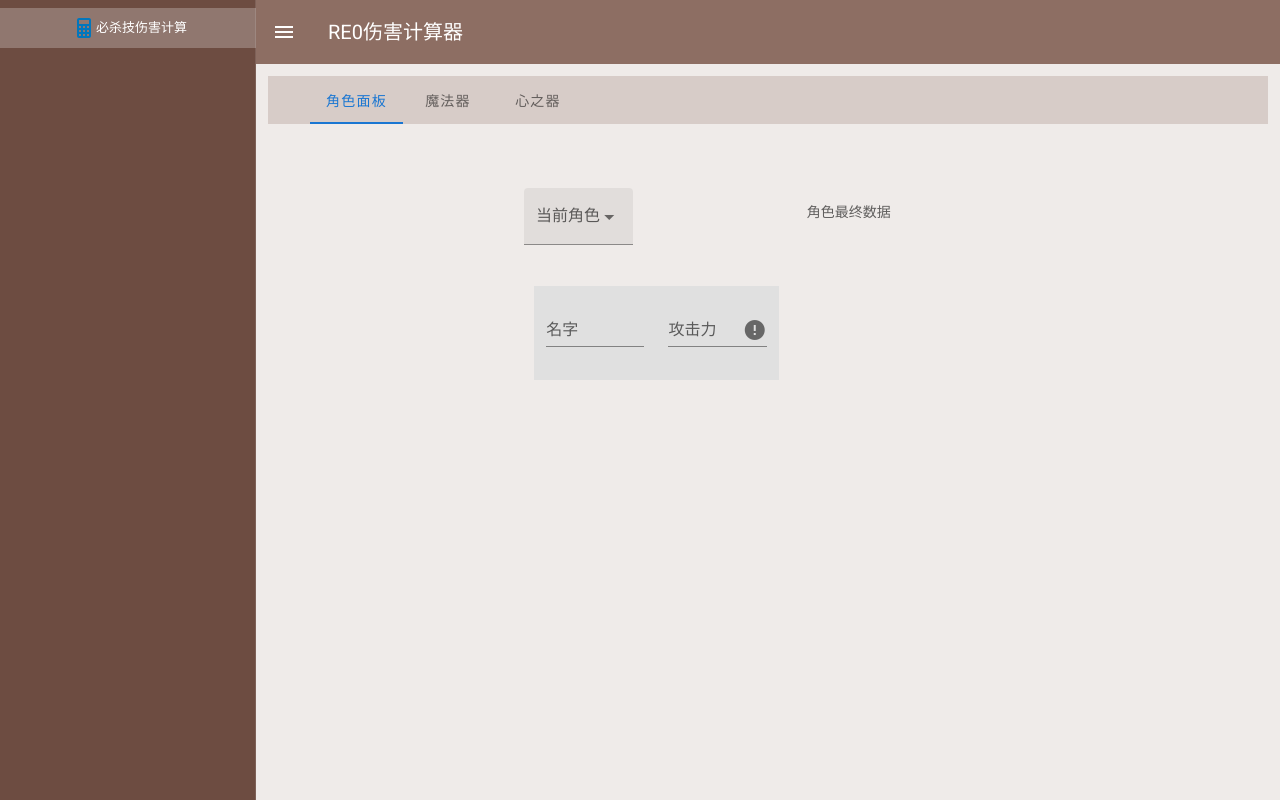
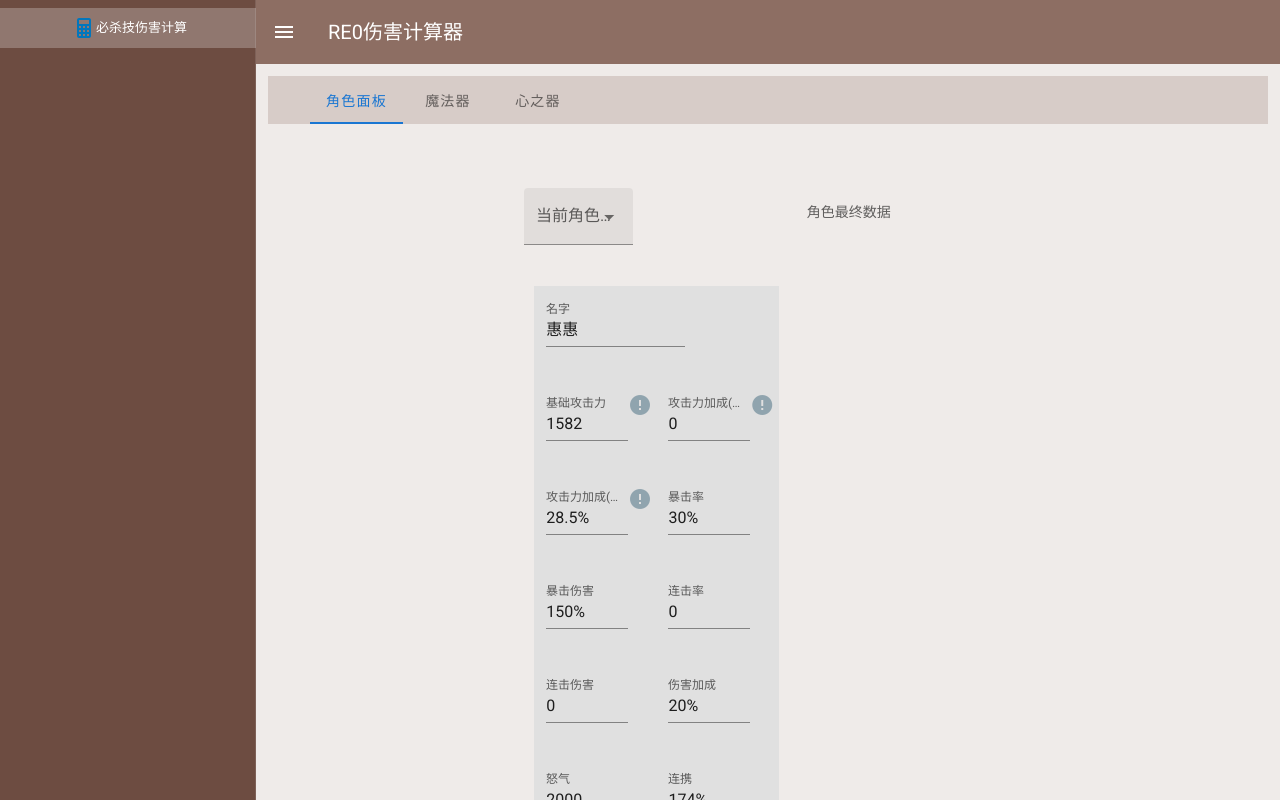
Before and after one commit to LevyDeng/RE0DamageCaculator, a Vue app: page /#/character in a window 1280 px wide. Shown: the top 800 px of the page. Built offline with nearby package versions, Linux system fonts and the light colour scheme.

Commit message:
完善角色面板

```diff
--- a/package.json
+++ b/package.json
@@ -12,12 +12,14 @@
     "register-service-worker": "^1.7.1",
     "vue": "^2.6.11",
     "vue-router": "^3.3.4",
-    "vuetify": "^2.2.11"
+    "vuetify": "^2.2.11",
+    "vuex": "^3.4.0"
   },
   "devDependencies": {
     "@vue/cli-plugin-babel": "~4.4.0",
     "@vue/cli-plugin-eslint": "~4.4.0",
     "@vue/cli-plugin-pwa": "^4.4.6",
+    "@vue/cli-plugin-vuex": "^4.4.6",
     "@vue/cli-service": "~4.4.0",
     "babel-eslint": "^10.1.0",
     "eslint": "^6.7.2",
--- a/src/App.vue
+++ b/src/App.vue
@@ -22,8 +22,8 @@
       <v-container >
         <v-tabs background-color="brown lighten-4" align-with-title>
           <v-tab to="/character">角色面板</v-tab>
-          <v-tab to="/mofaqi">魔法器</v-tab>
-          <v-tab to="/xinzhiqis">心之器</v-tab>
+          <v-tab to="/magichines">魔法器</v-tab>
+          <v-tab to="/hearchines">心之器</v-tab>
         </v-tabs>
         <router-view></router-view>
       </v-container>
@@ -40,6 +40,20 @@ export default {
 
   data: () => ({
     shown: null,
+    numberRules: [
+      value => (value || '').length <= 255 || 'Max 255 characters',
+      value => {
+        const pa = /\d+\.?\d*%?(\+\d+\.?\d*%?)*/
+        return pa.test(value) || '输入格式错误'
+      }
+    ]
   }),
+  created: function() {
+    localStorage.getItem("userMsg") && this.$store.replaceState(Object.assign(this.$store.state,JSON.parse(localStorage.getItem("userMsg"))))
+
+    window.addEventListener("beforeunload",()=>{
+        localStorage.setItem("userMsg",JSON.stringify(this.$store.state))
+    })
+  }
 };
 </script>
--- a/src/components/Character.vue
+++ b/src/components/Character.vue
@@ -1,32 +1,58 @@
 <template>
   <v-main>
     <v-row dense>
-      <!-- 输入当前角色数据 -->
+      <!-- 选择当前角色 -->
       <v-col xs="12" sm="6" mid="6" lg="4">
         <v-row>
           <v-col cols="12" dense>
             <v-row>
               <v-col cols="6">
-                <v-select :items="items"
-                label="当前角色"
-                v-model="currentCharacter"
-                filled>
+                <v-select :items="characterList"
+                :label="'当前角色'+':'+'('+characterDatas.characters[currentCharacterID].name.value+')'"
+                filled
+                v-model="currentCharacterID">
                 </v-select>
               </v-col>
             </v-row>
           </v-col>
-          <!-- 输入框 -->
+          <!-- 角色基础数据输入框 -->
           <v-col class="grey lighten-2" cols="11" dense offset="1">
             <v-row>
-              <v-col cols="6">
+              <v-col cols="8">
                 <v-text-field
-                  label="名字"
+                  label="名字" :value="characterDatas.characters[currentCharacterID].name.value"
                   ></v-text-field>
               </v-col>
-              <v-col cols="6">
-                <v-text-field
-                  append-icon="mdi-alert-circle"
-                  label="攻击力"></v-text-field>
+              <v-col v-for="key in numberInputs"
+              :key=key.id
+              cols="6">
+              <!-- 输入框 -->
+                <v-row no-gutters>
+                  <v-col cols="22"><v-text-field
+                  :label='characterDatas.characters[currentCharacterID][key].label'
+                  :value="characterDatas.characters[currentCharacterID][key].value"
+                  :rules="numberRules"></v-text-field></v-col>
+                  <v-col cols="2">
+                    <v-row>
+                      <v-col>
+                        <v-tooltip right v-if="characterDatas.tips[key]">
+                  <template v-slot:activator="{ on, attrs }">
+                    <v-icon
+
+                      color="#90A4AE"
+                      v-bind="attrs"
+                      v-on="on"
+                    >mdi-alert-circle
+                    </v-icon>
+                  </template>
+                  <span>{{characterDatas.tips[key]}}</span>
+                </v-tooltip>
+                      </v-col>
+                    </v-row>
+                    </v-col>
+                </v-row>
+
+
               </v-col>
             </v-row>
           </v-col>
@@ -45,13 +71,34 @@
 </template>
 
 <script>
+import { mapState } from 'vuex'
+
 export default {
   name: "character",
   data() {
     return {
-      currentCharacter: String,
-      items: [1,2,3]
+      currentCharacterID: 0
     }
+  },
+  computed:
+  {
+    characterList: function() {
+      var x = []
+      for (var k in Object.keys(this.$store.state.characterDatas.characters)) {
+        x.push(k+':'+this.$store.state.characterDatas.characters[k].name.value)
+      }
+      return x
+    },
+    numberInputs: function() {
+      var l = Object.keys(this.$store.state.characterDatas.characters[this.currentCharacterID])
+      l.splice(0,1)
+      return l
+    },
+    ...mapState([
+      'characterDatas'
+    ])
+  },
+  methods: {
   }
 }
 </script>
--- a/src/components/Mofaqi.vue
+++ b/src/components/hearchine.vue
@@ -1,9 +1,11 @@
 <template>
-  <v-main>魔法器</v-main>
+  <v-main>
+
+  </v-main>
 </template>
 
 <script>
 export default {
-  name: 'mofaqi'
+  name: "hearchine"
 }
 </script>
--- a/src/components/Xinzhiqis.vue
+++ b/src/components/hearchines.vue
@@ -6,7 +6,7 @@
           <v-expansion-panel>
             <v-expansion-panel-header></v-expansion-panel-header>
             <v-expansion-panel-content>
-              <xinzhiqi></xinzhiqi>
+              <hearchine></hearchine>
             </v-expansion-panel-content>
           </v-expansion-panel>
         </v-expansion-panels>
@@ -16,12 +16,12 @@
 </template>
 
 <script>
-import xinzhiqi from "./xinzhiqi.vue"
+import hearchine from "./hearchine.vue"
 
 export default {
-  name: "xinzhiqis",
+  name: "hearchines",
   components: {
-    xinzhiqi
+    hearchine
   }
 }
 </script>
--- a/src/components/xinzhiqi.vue
+++ b/src/components/magichines.vue
@@ -1,11 +1,9 @@
 <template>
-  <v-main>
-
-  </v-main>
+  <v-main>魔法器</v-main>
 </template>
 
 <script>
 export default {
-  name: "xinzhiqi"
+  name: 'magichines'
 }
 </script>
--- a/src/main.js
+++ b/src/main.js
@@ -3,72 +3,13 @@ import App from './App.vue'
 import vuetify from './plugins/vuetify';
 import './registerServiceWorker'
 import router from "./router.js"
-import vuex from "vuex"
+import store from './store'
 
 Vue.config.productionTip = false
-Vue.use(vuex)
-
-var globalData = {
-  currentID: 0,
-  damage: 0,
-  characterData: {
-    "基础攻击力": 1582,
-    "暴击几率": 0.2,
-    "暴击伤害":  1.5,
-    "连击几率": 0,
-    "连击伤害": 0.15,
-    "怒气": 2000,
-    "必杀技伤害提升": 0,
-    "必杀技倍率": 21.25,
-    "敌人防御": 375,
-    "防御忽视": 0.62,
-    "暴击伤害加成": 0,
-    "连击伤害加成": 0,
-    "伤害加成": 0,
-    "连携": 1.50,
-    "攻击力": 142,
-    "攻击力_百分比": 0.4
-  },
-  xinzhiqis: [
-    {
-      name: "从天而降的美好祝福",
-      id: 0,
-      attack: 366,
-      checked: false,
-      disabled: false,
-      properties: {
-        "攻击力_百分比": 0.12,
-        "暴击几率": 0.18,
-        "防御忽视": 0.15
-      }
-    }
-  ],
-  checkedXinzhiqiIDs: [],
-  mofaqi: {
-    "攻击力": 0,
-    "暴击几率": 0,
-    "暴击伤害": 0,
-    "连击几率": 0,
-    "连击伤害": 0,
-    "伤害加成": 0,
-  },
-  newXinzhiqiModel: {
-    name: "新建心之器",
-    id: -1,
-    attack: 0,
-    checked: false,
-    disabled: false,
-    properties: {
-      '基础攻击': 0,
-      '暴击几率': 0,
-      '连击几率': 0
-    }
-  }
-}
 
 new Vue({
-  data: globalData,
   vuetify,
   router,
+  store,
   render: h => h(App)
 }).$mount('#app')
--- /dev/null
+++ b/src/store/index.js
@@ -0,0 +1,136 @@
+import Vue from 'vue'
+import Vuex from 'vuex'
+
+Vue.use(Vuex)
+
+export default new Vuex.Store({
+  state: {
+    valueTypeMap: {
+      name: "string",
+      attack: "number",
+      attack_base: "number",
+      attack_solid: "number",
+      attack_percentage: "number",
+      crit_p: "number",
+      crit_d: "number",
+      combo_p: "number",
+      combo_d: "number",
+      damage: "number",
+      anger: "number",
+      conti: "number",
+      enemy_armor: "number",
+      armor_ignore: "number",
+      skill_ub: "number",
+      skill_ub_pro: "number"
+    },
+    characterDatas: {
+      currentMaxID: 0,
+      tips: {
+        attack_base: "角色的黑字攻击力",
+        attack_solid: "额外的固定攻击力加成,如合辛魔法器,潜能等",
+        attack_percentage: "额外的百分比攻击力加成,如微精灵,潜能等",
+        skill_ub_pro: "指心之器以外的必杀技加成,比如微精灵"
+      },
+      characters: {
+      "0": {
+        name: {
+          label: "名字",
+          value: "惠惠"
+        },
+        attack_base: {
+          label: "基础攻击力",
+          value: 1582
+        },
+        attack_solid: {
+          label: "攻击力加成(固定值)",
+          value: 0
+        },
+        attack_percentage: {
+          label: "攻击力加成(百分比)",
+          value: '28.5%'
+        },
+        crit_p: {
+          label: "暴击率",
+          value: '30%'
+        },
+        crit_d: {
+          label: "暴击伤害",
+          value: '150%'
+        },
+        combo_p: {
+          label: "连击率",
+          value: 0
+        },
+        combo_d: {
+          label: "连击伤害",
+          value: 0
+        },
+        damage: {
+          label: "伤害加成",
+          value: '20%'
+        },
+        anger: {
+          label: "怒气",
+          value: 2000
+        },
+        conti: {
+          label: "连携",
+          value: '174%'
+        },
+        enemy_armor: {
+          label: "敌人护甲",
+          value: 375
+        },
+        armor_ignore: {
+          label: "防御忽视",
+          value: "62%"
+        },
+        skill_ub: {
+          label: "必杀技倍率",
+          value: "2125%"
+        },
+        skill_ub_pro: {
+          label: "必杀技伤害加成",
+          value: '18%'
+        }
+      }
+      }
+    },
+    hearchineDatas: {
+      currentMaxID: 0,
+      hearchines: {
+      "0":{
+        name: {
+          label: "名称",
+          value: "从天而降的美好祝福",
+          valueType: "string"
+        },
+        attack: {
+          label: "攻击力",
+          value: '304',
+          valueType: "number"
+        },
+        attack_percentage: {
+          label: "攻击力加成",
+          value: '12%',
+          valueType: "number"
+        },
+        crit_p: {
+          label: "暴击几率",
+          value: '18%',
+          valueType: "number"
+        }
+      }
+      }
+    },
+    magichineDatas: {
+
+    }
+  },
+  mutations: {
+  },
+  actions: {
+  },
+  modules: {
+  }
+})
```
Also changed, not shown: src/router.js (+6 -6 lines), src/scripts/methods.js (added), 1 other file (tests, documents, lock files or other folders).
